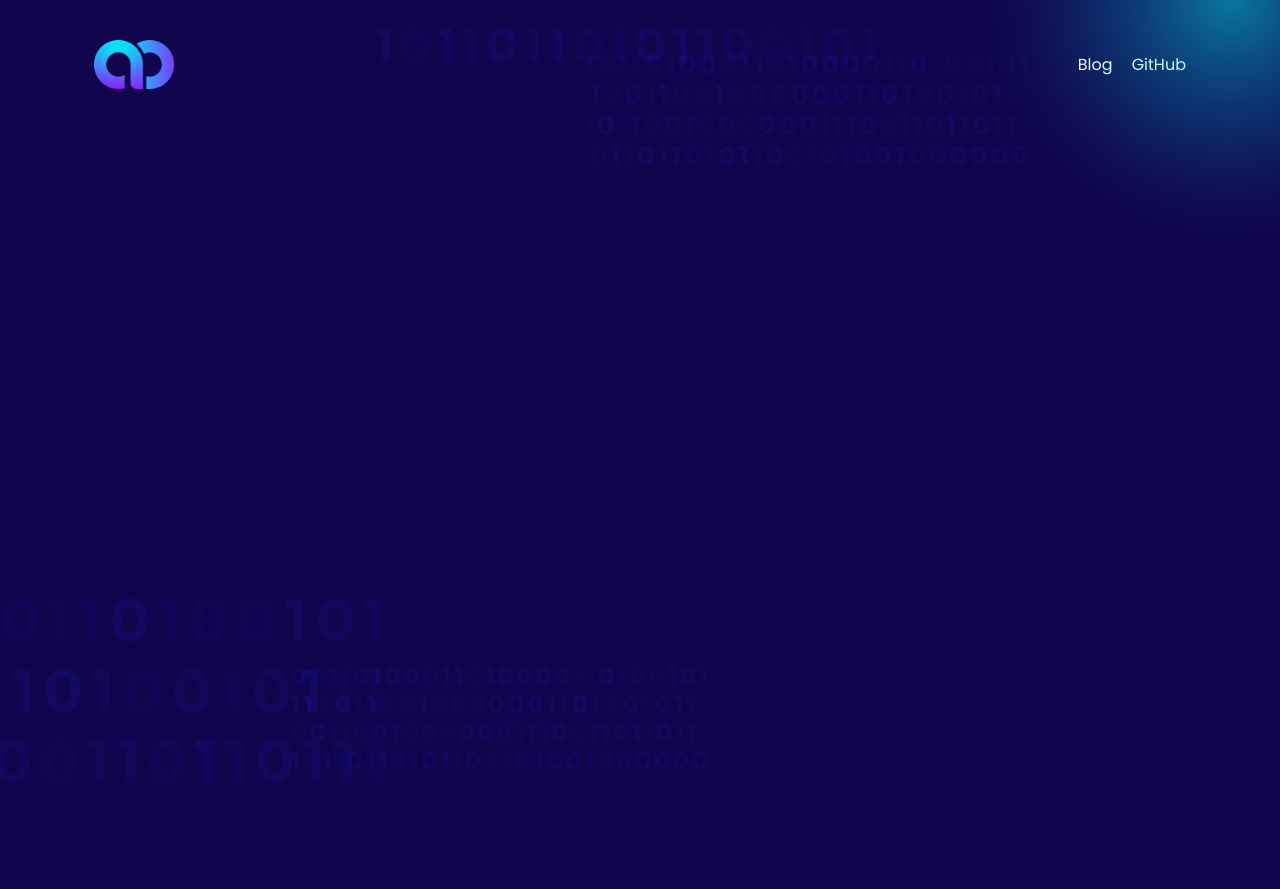
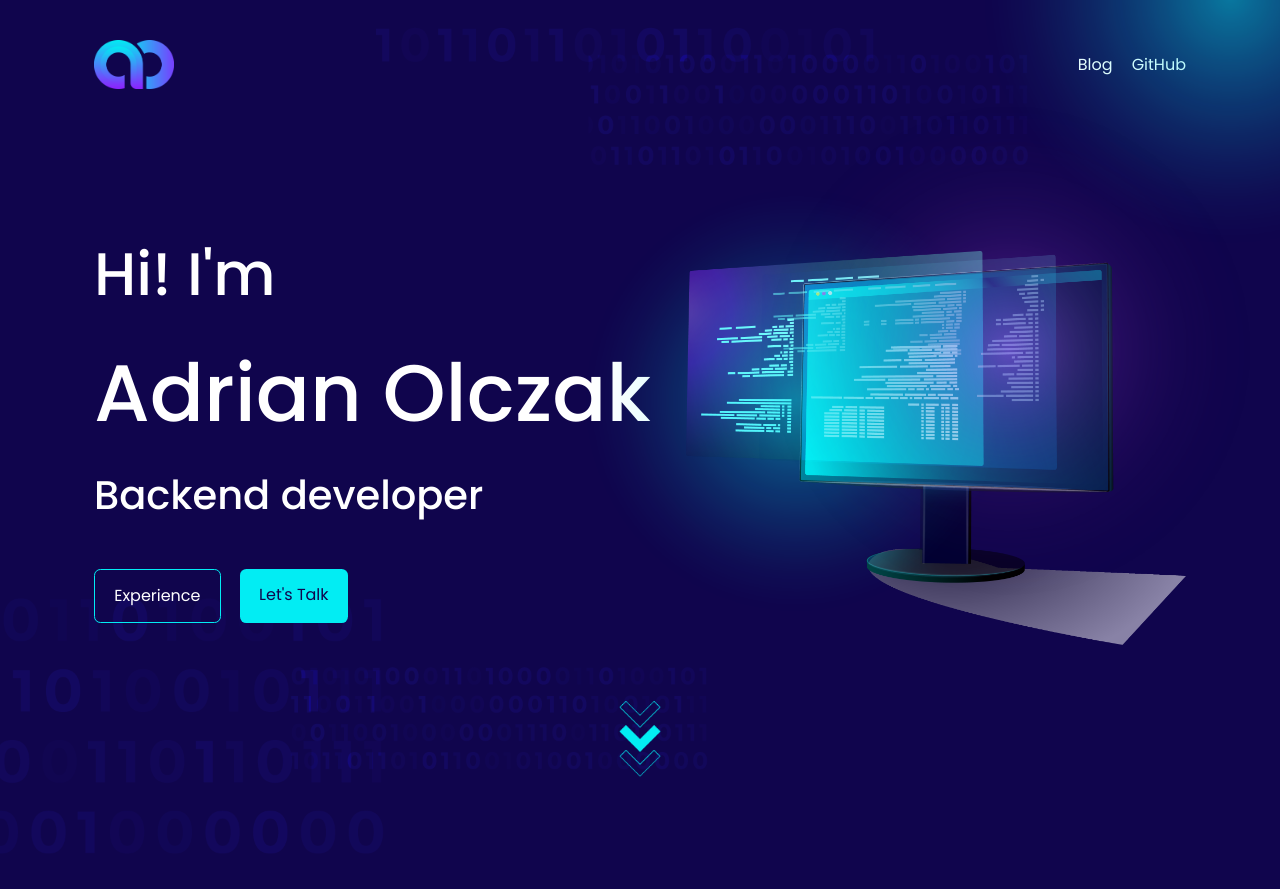
Before and after one commit to adrolc/portfolio-website, a React (Create React App) app: page / in a window 1280 px wide. Shown: the top 889 px of the page. Before the commit the page ends 800 px from the top, so only its background shows below. Built offline with nearby package versions, Linux system fonts and the light colour scheme.

Commit message:
feat: add Header component

```diff
--- a/src/App.jsx
+++ b/src/App.jsx
@@ -1,10 +1,11 @@
 import TopBar from './components/topbar/TopBar'
+import Header from './components/header/Header'
 
 function App() {
   return (
     <>
     <TopBar />
-
+    <Header />
     </>
   );
 }
--- /dev/null
+++ b/src/components/header/Header.jsx
@@ -0,0 +1,30 @@
+import ARROW from 'assets/arrow_down.png'
+import HEADER_IMG from 'assets/header_img.png'
+import GLOW1 from 'assets/glow1.png'
+import GLOW2 from 'assets/glow2.png'
+
+const Header = () => {
+  return (
+    <header className='header'>
+      <div className="container header__container">
+        <div className="header__content">
+          <h3>Hi! I'm</h3>
+          <h1>Adrian Olczak</h1>
+          <h5 className="text-light">Backend developer</h5>
+          <div className="header__cta">
+            <a href="#experience" className='btn btn-primary-outline'>Experience</a>
+            <a href="#contact" className='btn btn-primary'>Let's Talk</a>
+          </div>
+        </div>
+        <div className="header__image">
+          <img className='header__img' src={HEADER_IMG} alt="" />
+          <img className='header__glow1' src={GLOW1} alt="" />
+          <img className='header__glow2' src={GLOW2} alt="" />
+        </div>
+      </div>
+      <a className='header__arrow' href="#experience"><img src={ARROW} alt="" /></a>
+    </header>
+  )
+}
+
+export default Header
--- /dev/null
+++ b/src/style/sections/_header.scss
@@ -0,0 +1,177 @@
+@use 'src/style/sass-utils/mixins';
+@use 'src/style/sass-utils/vars';
+@use 'src/style/sass-utils/animations';
+
+.header
+{
+    padding-top: 7rem;
+    padding-bottom: 7rem;
+}
+
+.header__container
+{
+    text-align: center;
+    display: flex;
+    justify-content: center;
+    align-items: center;
+    @include mixins.media(vars.$bp-md)
+    {
+        text-align: left;
+        justify-content: space-between;
+        align-items: center;
+    }
+}
+
+
+.header__image
+{
+    position: relative;
+    display: none;
+    margin-top: 50px;
+    @include mixins.media(vars.$bp-md)
+    {
+        display: block;
+        width: 300px;
+    }
+    @include mixins.media(vars.$bp-lg)
+    {
+        width: 400px;
+    }
+    @include mixins.media(vars.$bp-xl)
+    {
+        width: 500px;
+    }
+}
+
+.header__img {
+    position: relative;
+}
+
+.header__glow1 {
+    width: 360px;
+    position: absolute;
+    top: -70px;
+    left: -120px;
+    @include mixins.media(vars.$bp-lg)
+    {
+        width: 430px;
+        top: -80px;
+        left: -140px;
+    }
+    @include mixins.media(vars.$bp-xl)
+    {
+        width: 600px;
+        top: -105px;
+        left: -190px;
+    }
+}
+
+.header__glow2 {
+    position: absolute;
+    top: -85px;
+    left: 40px;
+    @include mixins.media(vars.$bp-lg)
+    {
+        top: -105px;
+        left: 40px;
+    }
+    @include mixins.media(vars.$bp-xl)
+    {
+        top: -150px;
+        left: 70px;
+    }
+}
+
+.header__arrow{
+    text-align: center;
+    display: block;
+    width: max-content;
+    margin: 0 auto;
+    margin-top: 3.5rem;
+    width: 42px;
+    @include mixins.animate(moveInBottom, 0.5s, ease-out, 1, 1.3s, backwards);
+}
+
+header h1{
+
+    font-size: 40px;
+    @include mixins.animate(moveInLeft, 1s, ease-out, 1, 0);
+}
+header h3{
+    font-size: 30px;
+    @include mixins.animate(moveInRight, 1s, ease-out, 1, 0);
+}
+header h5{
+    font-size: 20px;
+    @include mixins.animate(moveInRight, 1s, ease-out, 1, 0);
+}
+.header__cta
+{
+    margin-top: 2.5rem;
+    display: flex;
+    gap: 1.2rem;
+    justify-content: center;
+    @include mixins.animate(moveInBottom, 0.5s, ease-out, 1, 0.75s, backwards);
+    @include mixins.media(vars.$bp-md)
+    {
+        justify-content: start;
+    }
+
+}
+
+
+@include mixins.media(vars.$bp-sm)
+{
+    header h1{
+
+        font-size: 50px;
+    }
+    header h3{
+        font-size: 40px;
+    }
+    header h5{
+        font-size: 30px;
+    }
+}
+
+@include mixins.media(vars.$bp-md)
+{
+    header h1{
+
+        font-size: 45px;
+    }
+    header h3{
+        font-size: 30px;
+    }
+    header h5{
+        font-size: 20px;
+    }
+}
+
+@include mixins.media(vars.$bp-lg)
+{
+    header h1{
+
+        font-size: 60px;
+    }
+    header h3{
+        font-size: 40px;
+    }
+    header h5{
+        font-size: 30px;
+    }
+}
+
+@include mixins.media(vars.$bp-xl)
+{
+    header h1{
+
+        font-size: 80px;
+    }
+    header h3{
+        font-size: 60px;
+    }
+    header h5{
+        font-size: 40px;
+    }
+}
--- a/src/style/style.scss
+++ b/src/style/style.scss
@@ -10,3 +10,4 @@
 
 // sections
 @import 'sections/topbar';
+@import 'sections/header';
```
